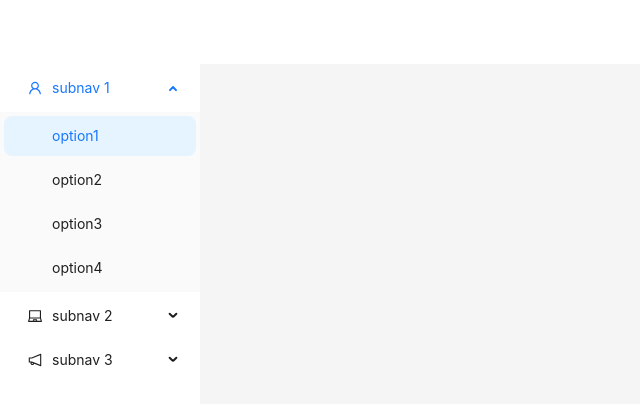
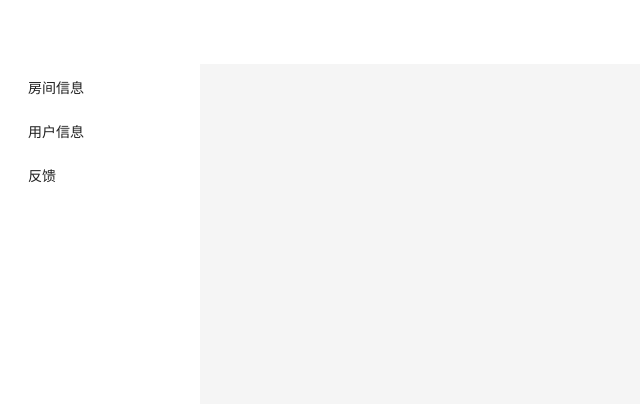
Before and after one commit to BK201-Drama/reality_frontend, a React (Vite) app: page / in a window 1280 px wide. Shown: the top 404 px of the page, without its empty margins (0-640 px from the left). Built offline with nearby package versions, Linux system fonts and the light colour scheme.

Commit message:
feat: add menu nav

```diff
--- a/src/core/route/navHelper.ts
+++ b/src/core/route/navHelper.ts
@@ -4,11 +4,13 @@ const navHelper = () => {
   const navigate = useNavigate()
   return {
     toLogin: () => {
-      console.log('???')
       navigate('/login')
     },
     toWelcome: () => {
       navigate('/welcome')
+    },
+    toKey: (key: string) => {
+      navigate(key)
     }
   }
 }
--- /dev/null
+++ b/src/public/constants/menu.ts
@@ -0,0 +1,22 @@
+export const ADMIN_MENU = [
+    {
+        key: "/house-message",
+        label: "房间信息"
+    }, {
+        key: '/people-message',
+        label: '用户信息'
+    }, {
+        key: '/feedback',
+        label: '反馈'
+    }
+]
+
+export const USER_MENU = [
+    {
+        key: '/my-message',
+        label: '个人信息',
+    }, {
+        key: '/recharge',
+        label: "充值",
+    }
+]
--- /dev/null
+++ b/src/public/constants/role.ts
@@ -0,0 +1,4 @@
+export const enum RoleType {
+    user,
+    admin,
+}
--- /dev/null
+++ b/src/shared/SideBar/index.mapper.ts
@@ -0,0 +1,7 @@
+import { ADMIN_MENU, USER_MENU } from "../../public/constants/menu";
+import { RoleType } from "../../public/constants/role";
+
+export const REAL_MENU = {
+    [RoleType.user]: ADMIN_MENU,
+    [RoleType.admin]: USER_MENU,
+}
--- a/src/shared/SideBar/index.tsx
+++ b/src/shared/SideBar/index.tsx
@@ -1,38 +1,25 @@
-import { LaptopOutlined, NotificationOutlined, UserOutlined } from '@ant-design/icons';
 import { Layout, Menu } from 'antd';
-import React from 'react'
+import { FC } from 'react';
+import navHelper from '../../core/route/navHelper';
+import { RoleType } from '../../public/constants/role';
+import { REAL_MENU } from './index.mapper';
 
 const { Sider } = Layout;
 
-const items2 = [UserOutlined, LaptopOutlined, NotificationOutlined].map(
-  (icon, index) => {
-    const key = String(index + 1);
-
-    return {
-      key: `sub${key}`,
-      icon: React.createElement(icon),
-      label: `subnav ${key}`,
-
-      children: new Array(4).fill(null).map((_, j) => {
-        const subKey = index * 4 + j + 1;
-        return {
-          key: subKey,
-          label: `option${subKey}`,
-        };
-      }),
-    };
-  },
-);
-
-const SideBar = () => {
+interface IProps {
+  roleType: RoleType
+}
+const SideBar: FC<IProps> = ({ roleType = RoleType.user }) => {
+  const nav = navHelper()
   return (
     <Sider width={200}>
     <Menu
       mode="inline"
       defaultSelectedKeys={['1']}
       defaultOpenKeys={['sub1']}
+      onSelect={(e) => { nav.toKey(e?.key) }}
       style={{ height: '100%', borderRight: 0 }}
-      items={items2}
+      items={REAL_MENU[roleType]}
     />
   </Sider>
   )
```
